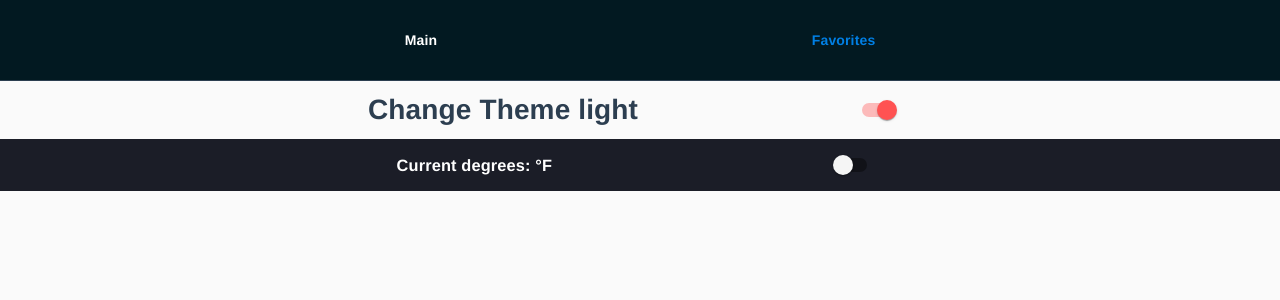
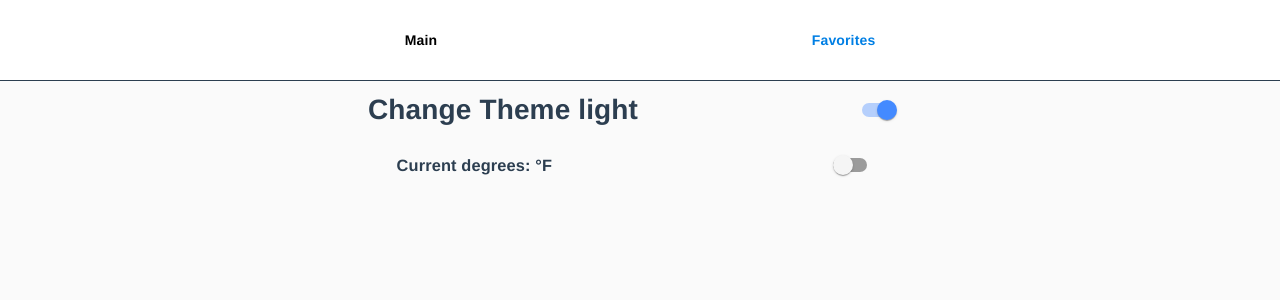
Before and after one commit to matan335/weather-app, a Vue app: page /favorites in a window 1280 px wide. Shown: the top 300 px of the page. Built offline with nearby package versions, Linux system fonts and the light colour scheme.

Commit message:
fix theme

```diff
--- a/src/App.vue
+++ b/src/App.vue
@@ -4,8 +4,8 @@
       <router-link to="/main">Main</router-link>
       <router-link to="/favorites">Favorites</router-link>
     </div>
-    <switch-theme></switch-theme>
-    <router-view :class="theme && 'dark'" />
+    <switch-theme :class="!theme && 'dark'"></switch-theme>
+    <router-view :class="!theme && 'dark'" />
   </div>
 </template>
 
@@ -35,7 +35,7 @@ export default {
   height: 100vh;
 }
 
-#nav {
+#nav-dark {
   padding: 30px;
   display: flex;
   justify-content: space-evenly;
@@ -51,7 +51,7 @@ export default {
     }
   }
 }
-#nav-dark {
+#nav {
   padding: 30px;
   display: flex;
   justify-content: space-evenly;
@@ -72,4 +72,17 @@ export default {
   background: #1b1d27;
   color:white;
 }
+
+// .md-switch-container{
+//   background-color:purple !important;
+//   // background-color:rgba(242, 245, 255, 0.67)
+// }
+.md-switch.md-theme-default.dark-checkbox:not(.md-checked) .md-switch-container {
+  // background-color:purple !important;
+  background-color:rgba(242, 245, 255, 0.67)
+}
+
+::-webkit-scrollbar {
+  display: none;
+}
 </style>
--- a/src/components/ForcastPreview.vue
+++ b/src/components/ForcastPreview.vue
@@ -7,23 +7,27 @@
 
 <script>
 import moment from "moment";
+import { fToC } from '../utiles/utiles.js'
 export default {
   name: "ForcastPreview",
   props: ["forcast"],
-  created() {
-    console.log("ForcastPreview props", this.forcast);
-  },
   computed: {
     getDate() {
       return moment(this.forcast.Date).format("dddd");
     },
+
     minimum() {
       const { Minimum } = this.forcast.Temperature;
-      return Minimum.Value + ' °' + Minimum.Unit;
+      if(this.getDegreeUnit === 'C') return fToC(Minimum.Value) + ' °' + this.getDegreeUnit
+      return Minimum.Value + ' °' + this.getDegreeUnit;
     },
     maximum() {
       const { Maximum } = this.forcast.Temperature;
-      return Maximum.Value + ' °' + Maximum.Unit;
+      if(this.getDegreeUnit === 'C') return fToC(Maximum.Value) + ' °' + this.getDegreeUnit
+      return Maximum.Value + ' °' + this.getDegreeUnit;
+    },
+    getDegreeUnit(){
+      return this.$store.getters.getDegreeUnit
     }
   }
 };
--- a/src/components/SearchLocation.vue
+++ b/src/components/SearchLocation.vue
@@ -3,11 +3,11 @@
     <div class="search-input-container">
       <md-field>
         <label>Location</label>
-        <md-input v-model="location" placeholder="city" :class="'dark-input'"></md-input>
+        <md-input v-model="location" placeholder="city" :class="!theme &&'dark-input'"></md-input>
       </md-field>
     </div>
     <button class="btn-search">
-      <font-awesome-icon :icon="faSearch" class="search-icon" />
+      <font-awesome-icon :icon="faSearch" class="search-icon" :class="!theme && 'dark-search-btn'"/>
     </button>
   </form>
 </template>
@@ -24,10 +24,6 @@ export default {
     faSearch
   }),
   methods: {
-    handleChange(value) {
-      // const el = document.querySelector('.search-input')
-      // el.value = value
-    },
     handleSubmit(event) {
       if (event) event.preventDefault();
       //ingnore spacing
@@ -43,8 +39,12 @@ export default {
         });
         return;
       }
-
       this.$emit("submit-search", this.location);
+    }
+  },
+  computed:{
+    theme(){
+      return this.$store.getters.theme === 'light'
     }
   },
   components: {
@@ -89,5 +89,8 @@ export default {
   .search-icon {
     font-size: 28px;
   }
+  .dark-search-btn {
+    color:white
+  }
 }
 </style>
--- a/src/components/SwitchComponent.vue
+++ b/src/components/SwitchComponent.vue
@@ -2,7 +2,7 @@
   <div>
     <div class="degrees-container">
       <h1>Current degrees: °{{getDegreeUnit}}</h1>
-      <md-switch v-model="value" @change="change"></md-switch>
+      <md-switch v-model="value" @change="change" :class="darkTheme ? 'dark-checkbox md-primary': ' md-primary'"></md-switch>
     </div>
   </div>
 </template>
@@ -21,6 +21,9 @@ export default {
   computed: {
     getDegreeUnit() {
       return this.$store.getters.getDegreeUnit;
+    },
+    darkTheme() {
+      return this.$store.getters.theme === 'dark';
     }
   }
 };
@@ -33,6 +36,7 @@ export default {
   justify-content: space-around;
   width: 60%;
   margin: 0 auto;
+
 }
 .md-switch {
   display: flex;
--- a/src/components/SwitchTheme.vue
+++ b/src/components/SwitchTheme.vue
@@ -2,7 +2,7 @@
   <div>
     <div class="theme-container">
       <h1>Change Theme {{theme}} </h1>
-      <md-switch v-model="themeBool" @change="change"></md-switch>
+      <md-switch v-model="themeBool" @change="change" :class="darkTheme ? 'dark-checkbox md-primary': ' md-primary'"></md-switch>
     </div>
   </div>
 </template>
@@ -24,7 +24,9 @@ export default {
     },
     themeBool() {
       return (this.$store.getters.theme === 'light');
-
+    },
+    darkTheme() {
+      return this.$store.getters.theme === 'dark';
     }
   }
 };
--- a/src/utiles/APIS.json
+++ b/src/utiles/APIS.json
@@ -1,5 +1,5 @@
 {
-    "WEATHER_KEY":"JeV0mvRpWhvrzeyTjQR7GimWVz4LaBGN",
+    "WEATHER_KEY":"LrCC294Aj6EFBYx1AKnRHOEKk5UD7IOa",
     "AUTO_COMPLETE_API": "https://dataservice.accuweather.com/locations/v1/cities/autocomplete",
     "WEATHER_API":"https://dataservice.accuweather.com/currentconditions/v1",
     "FORECASTS_API":"http://dataservice.accuweather.com/forecasts/v1/daily/5day"
--- a/src/utiles/utiles.js
+++ b/src/utiles/utiles.js
@@ -7,14 +7,20 @@ export function saveToStorage(item) {
     return localStorage.setItem(STORAGE_KEY, JSON.stringify(item))
 }
 
-export function makeId(length = 17){
+export function makeId(length = 17) {
     var text = "";
     var possible = "ABCDEFGHIJKLMNOPQRSTUVWXYZabcdefghijklmnopqrstuvwxyz0123456789";
 
-    for(var i=0; i < length; i++)
-    {
+    for (var i = 0; i < length; i++) {
         text += possible.charAt(Math.floor(Math.random() * possible.length));
     }
 
     return text;
 }
+
+export function fToC(fahrenheit) {
+    var fTemp = fahrenheit;
+    var fToCel = (fTemp - 32) * 5 / 9;
+    fToCel = Math.round( fToCel * 10 ) / 10;
+    return fToCel
+}
--- a/src/views/Main.vue
+++ b/src/views/Main.vue
@@ -76,5 +76,7 @@ export default {
 .Main {
   height: 83.8%;
   overflow-y: scroll;
+  display: flex;
+  flex-direction: column;
 }
 </style>
```
